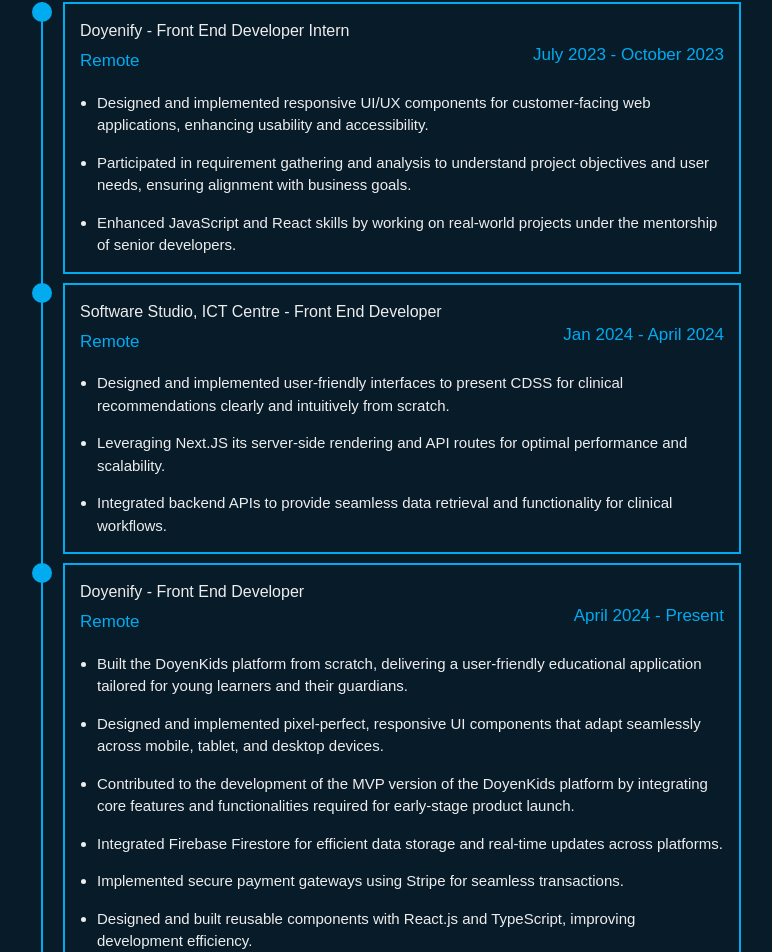
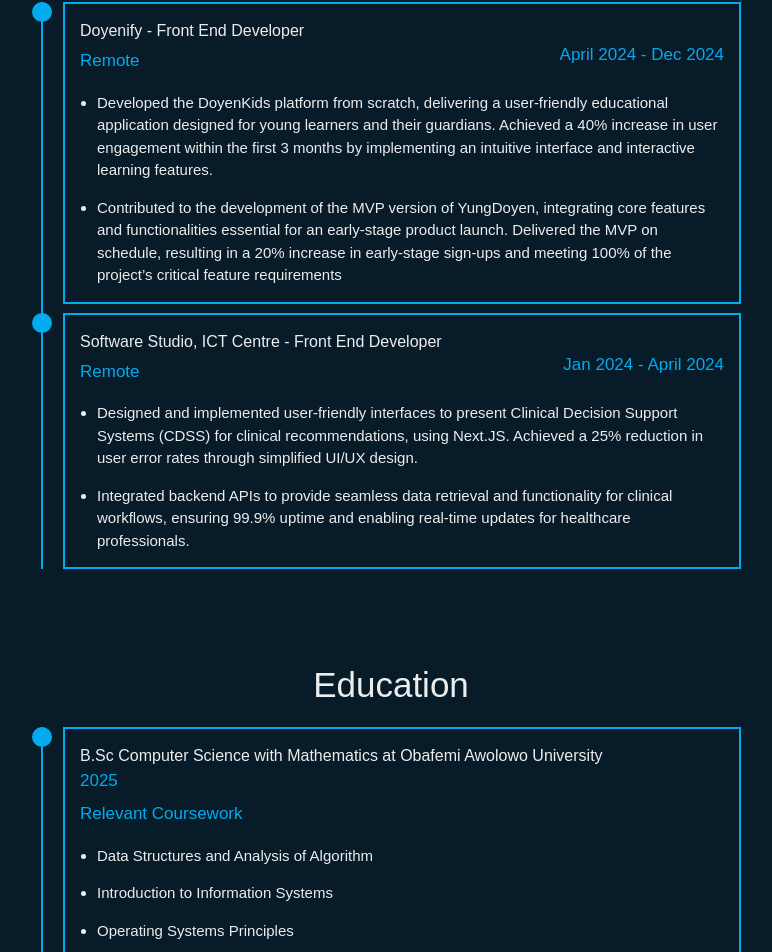
Before and after one commit to LolaVictoria/Portfolio, a React (Vite) app: page /resume in a window 1280 px wide. Shown: the part 745-1697 px from the top of the page, without its empty margins (249-1021 px from the left). Built offline with nearby package versions, Linux system fonts and the light colour scheme.

Commit message:
add:updated portfolio

```diff
--- a/src/components/home.jsx
+++ b/src/components/home.jsx
@@ -19,7 +19,9 @@
                  <img
                  src={img}
                  className={styles.img}
-                 alt="Damilola Oniyide" />
+                 alt="Damilola Oniyide"
+                 loading="lazy"
+                 />
 
         <div className={styles.socials}>
             <a href="https://github.com/LolaVictoria" rel="noopener"><AiFillGithub /></a>
@@ -40,15 +42,14 @@
             </div>
 
             <p>
-            Damilola Oniyide is a front-end developer and a computer science student leveraging her knowledge of software development and experience to create solutions that address real-world problems.
-            She has contributed to impactful projects, such as a clinical decision support system to enhance healthcare delivery and an e-learning platform that teaches kids how to code.
-            Damilola is also a skilled writer with a talent for simplifying complex technical topics, making them more accessible and understandable to diverse audiences.
-            Beyond her technical and writing expertise, Damilola is a dedicated community leader focused on promoting and fostering the growth of the tech ecosystem in her environment. She is passionate about creating opportunities for collaboration, learning, and development within the tech community.
+            I am a front-end developer and a computer science student leveraging her knowledge of software development and experience to create solutions that address real-world problems.
+            I have contributed to impactful projects, such as a clinical decision support system to enhance healthcare delivery and an e-learning platform that teaches kids how to code.
+
             </p>
 
             <div className={styles.btndiv}>
                    <button className={`${styles.btn} ${styles.btn_resume}`}>
-                    <Link to="/">Resume</Link>
+                    <Link to="/resume">Resume</Link>
                    </button>
 
                    <button className={`${styles.btn} ${styles.btn_contact}`}>
--- a/src/components/projectComponent.jsx
+++ b/src/components/projectComponent.jsx
@@ -1,5 +1,5 @@
 import styles from "./project.module.css"
-import PropTypes from "prop-types";  // Import PropTypes
+import PropTypes from "prop-types";
 import {IoEyeSharp} from "react-icons/io5"
 import {FaCodeBranch} from "react-icons/fa"
 
@@ -10,7 +10,7 @@
 
         <div className={styles.projectcolumn}>
                     <p className={styles.title}>{title}</p>
-                    <img src={projectImg} alt="" className={styles.project_img} />
+                    <img src={projectImg} alt="" className={styles.project_img} loading="lazy"/>
                     <p className={styles.about}>
                         {about}
                     </p>
--- a/src/components/resume.jsx
+++ b/src/components/resume.jsx
@@ -14,41 +14,26 @@
     // Experiences
     const experiences = [
         {
-            title: "Doyenify - Front End Developer Intern",
+            title: "Doyenify - Front End Developer",
             location: "Remote",
-            duration: "July 2023 - October 2023",
+            duration: "April 2024 - Dec 2024",
             responsibilities: [
-                "Designed and implemented responsive UI/UX components for customer-facing web applications, enhancing usability and accessibility.",
-                "Participated in requirement gathering and analysis to understand project objectives and user needs, ensuring alignment with business goals.",
-                "Enhanced JavaScript and React skills by working on real-world projects under the mentorship of senior developers."
+                "Developed the DoyenKids platform from scratch, delivering a user-friendly educational application designed for young learners and their guardians. Achieved a 40% increase in user engagement within the first 3 months by implementing an intuitive interface and interactive learning features.",
+                 "Contributed to the development of the MVP version of YungDoyen, integrating core features and functionalities essential for an early-stage product launch. Delivered the MVP on schedule, resulting in a 20% increase in early-stage sign-ups and meeting 100% of the project’s critical feature requirements"
             ],
         },
+
         {
             title: "Software Studio, ICT Centre - Front End Developer",
             location: "Remote",
             duration: "Jan 2024 - April 2024",
             responsibilities: [
-                "Designed and implemented user-friendly interfaces to present CDSS for clinical recommendations clearly and intuitively from scratch.",
-                "Leveraging Next.JS its server-side rendering and API routes for optimal performance and scalability.",
-                "Integrated backend APIs to provide seamless data retrieval and functionality for clinical workflows."
+                "Designed and implemented user-friendly interfaces to present Clinical Decision Support Systems (CDSS) for clinical recommendations, using Next.JS. Achieved a 25% reduction in user error rates through simplified UI/UX design.",
+                "Integrated backend APIs to provide seamless data retrieval and functionality for clinical workflows, ensuring 99.9% uptime and enabling real-time updates for healthcare professionals."
+
             ],
         },
-        {
-            title: "Doyenify - Front End Developer",
-            location: "Remote",
-            duration: "April 2024 - Present",
-            responsibilities: [
-                "Built the DoyenKids platform from scratch, delivering a user-friendly educational application tailored for young learners and their guardians.",
-                "Designed and implemented pixel-perfect, responsive UI components that adapt seamlessly across mobile, tablet, and desktop devices.",
-                "Contributed to the development of the MVP version of the DoyenKids platform by integrating core features and functionalities required for early-stage product launch.",
-                " Integrated Firebase Firestore for efficient data storage and real-time updates across platforms.",
-                "Implemented secure payment gateways using Stripe for seamless transactions.",
-                "Designed and built reusable components with React.js and TypeScript, improving development efficiency.",
-                "Collaborated with cross-functional teams to deliver key features, including user dashboards, profile management, and course discovery.",
-                "Ensured optimal user experience by leveraging modern web technologies and implementing best practices.",
-                "Collaborated in Agile Methodology with cross-functional teams, including designers, project managers, and other developers, to deliver features on time.",
-            ],
-        },
+
     ];
 
 
```
